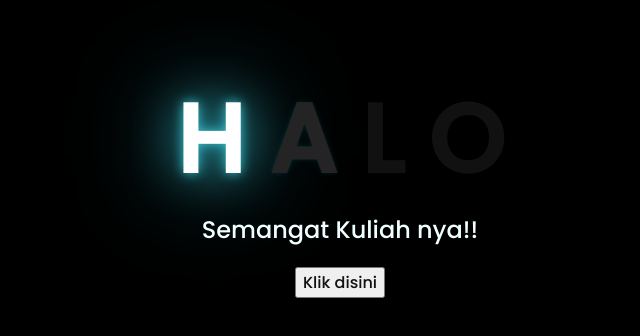
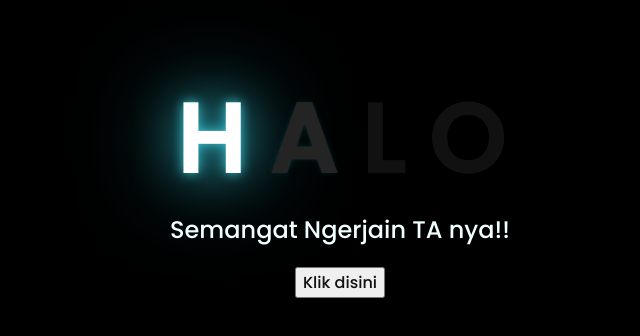
Before and after one commit to isyhptra/Kado_Bunga, a plain HTML site: page index.html in a window 1280 px wide. Shown: the part 226-562 px from the top of the page, without its empty margins (308-948 px from the left). Drawn offline with Linux system fonts and the light colour scheme.

Commit message:
Update index.html

```diff
--- a/index.html
+++ b/index.html
@@ -17,7 +17,7 @@
         <span>O</span>
     </div>
     <div class="description">
-        <span>Semangat Kuliah nya!!</span>
+        <span>Semangat Ngerjain TA nya!!</span>
     </div>
     <div class="button">
         <button>
```
